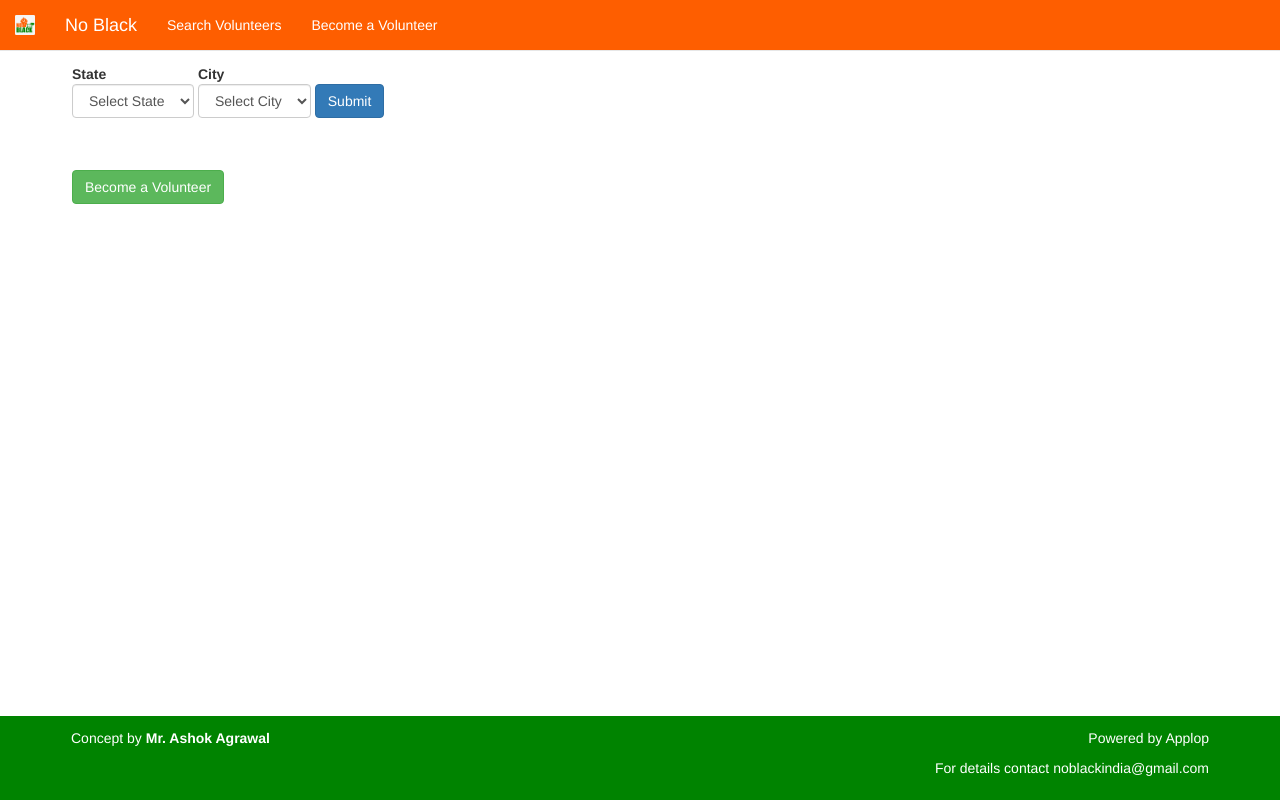
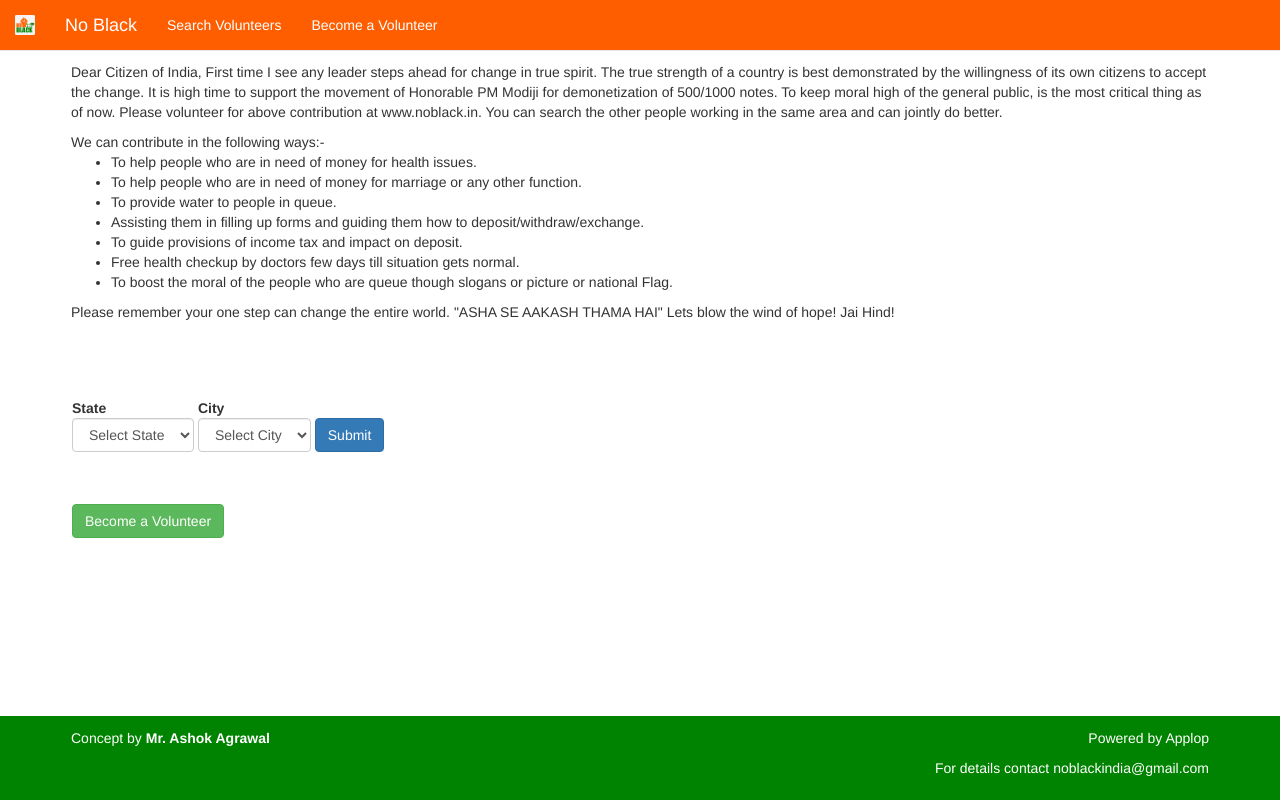
Before and after one commit to vinitapplop/noblack, a Django app: page / in a window 1280 px wide. Run offline with Django 3.2, Linux system fonts and the light colour scheme; data that the repository does not hold is empty; some libraries are stand-ins or nearby versions.

Commit message:
heading as given in email

```diff
--- a/templates/home.html
+++ b/templates/home.html
@@ -63,7 +63,32 @@
         </ul>
     </div><!--/.nav-collapse -->
 </nav>
-
+<section style="padding-top: 60px;">
+    <div class="container">
+        <p>
+            Dear Citizen of India,
+            First time I see any leader steps ahead for change in true spirit. The true strength of a country is best demonstrated by the willingness of its own citizens to accept the change. It is high time to support the movement of Honorable PM Modiji for demonetization of 500/1000 notes. To keep moral high of the general public, is the most critical thing as of now.
+            Please volunteer for above contribution at www.noblack.in. You can search the other people working in the same area and can jointly do better.
+        </p>
+        <div>
+            We can contribute in the following ways:-
+            <ul>
+                <li>To help people who are in need of money for health issues.</li>
+                <li>To help people who are in need of money for marriage or any other function.</li>
+                <li>To provide water to people in queue.</li>
+                <li>Assisting them in filling up forms and guiding them how to deposit/withdraw/exchange.</li>
+                <li>To guide provisions of income tax and impact on deposit.</li>
+                <li>Free health checkup by doctors few days till situation gets normal.</li>
+                <li>To boost the moral of the people who are queue though slogans or picture or national Flag.</li>
+            </ul>
+            <p>
+                Please remember your one step can change the entire world.
+                "ASHA SE AAKASH THAMA HAI"
+                Lets blow the wind of hope! Jai Hind!
+            </p>
+        </div>
+    </div>
+</section>
 <div class="container" style="padding-top: 60px;padding-bottom: 100px;">
     <div class="row">
         <div class="col-sm-12 col-xs-12 col-md-12">
@@ -124,12 +149,12 @@
                                 <p>{{ v.category.name }}<br>
                                     <a href="tel:+91{{ v.mobile }}">{{ v.mobile }}</a>
                                     <br>
-                                    <p><font face="verdana" color="green"><strong>Area - {{ v.landmark }}</strong></font></p>
-                                    {{ v.city.city_name }} - {{ v.city.state.state_name }}
+                                <p><font face="verdana" color="green"><strong>Area - {{ v.landmark }}</strong></font></p>
+                                {{ v.city.city_name }} - {{ v.city.state.state_name }}
                                 </p>
                                 <p><strong>Volunteering For - </strong>{{ v.volunteering_for }}</p>
                                 <p><strong>Dates - </strong>{{ v.from_date }} - {{ v.to_date }} <br>
-                                <strong>Timings - </strong>{{ v.avaiable_from }} - {{ v.avaiable_till }}</p>
+                                    <strong>Timings - </strong>{{ v.avaiable_from }} - {{ v.avaiable_till }}</p>
                             </div>
                         </div>
                     {% endfor %}
```
